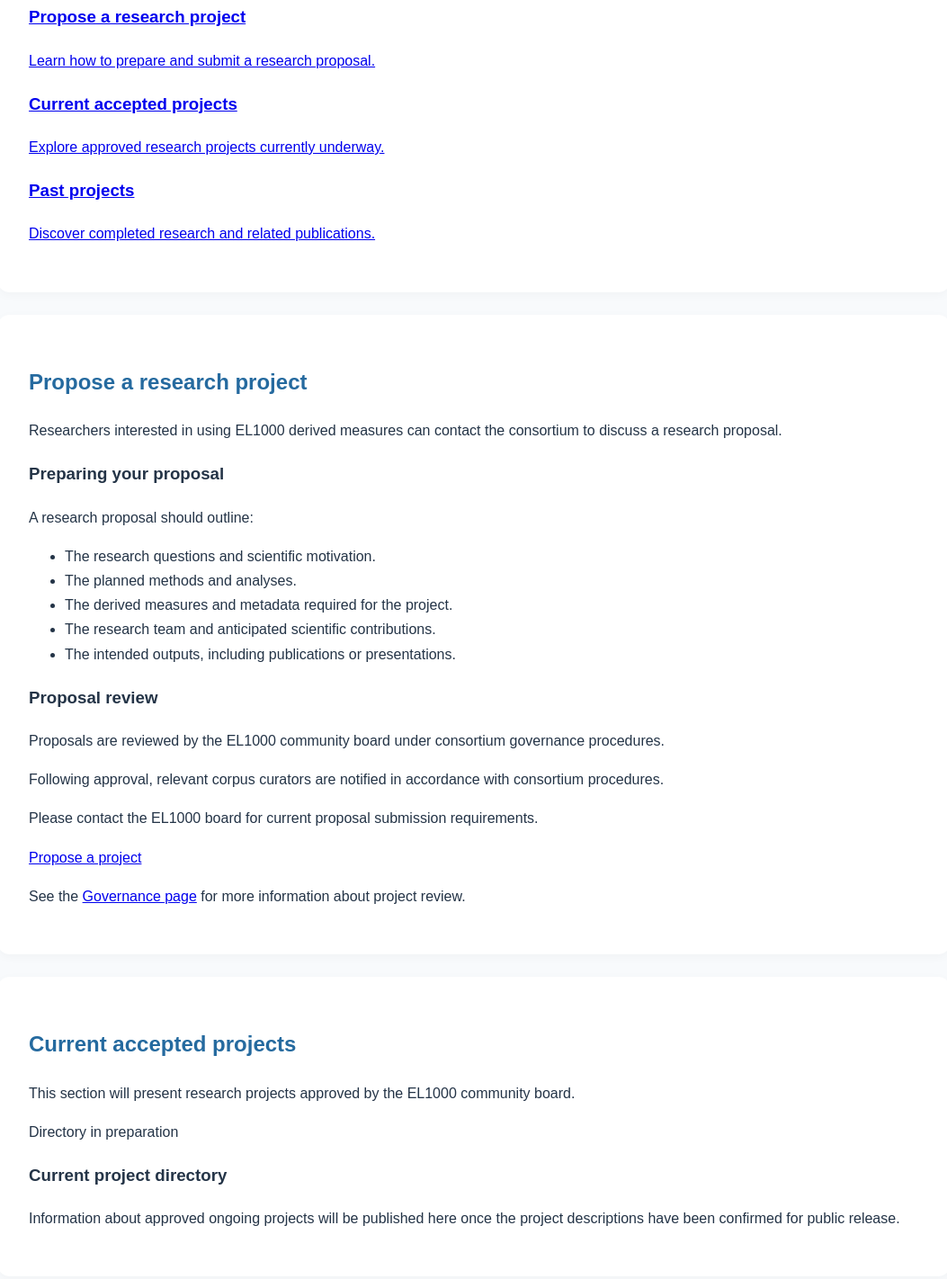
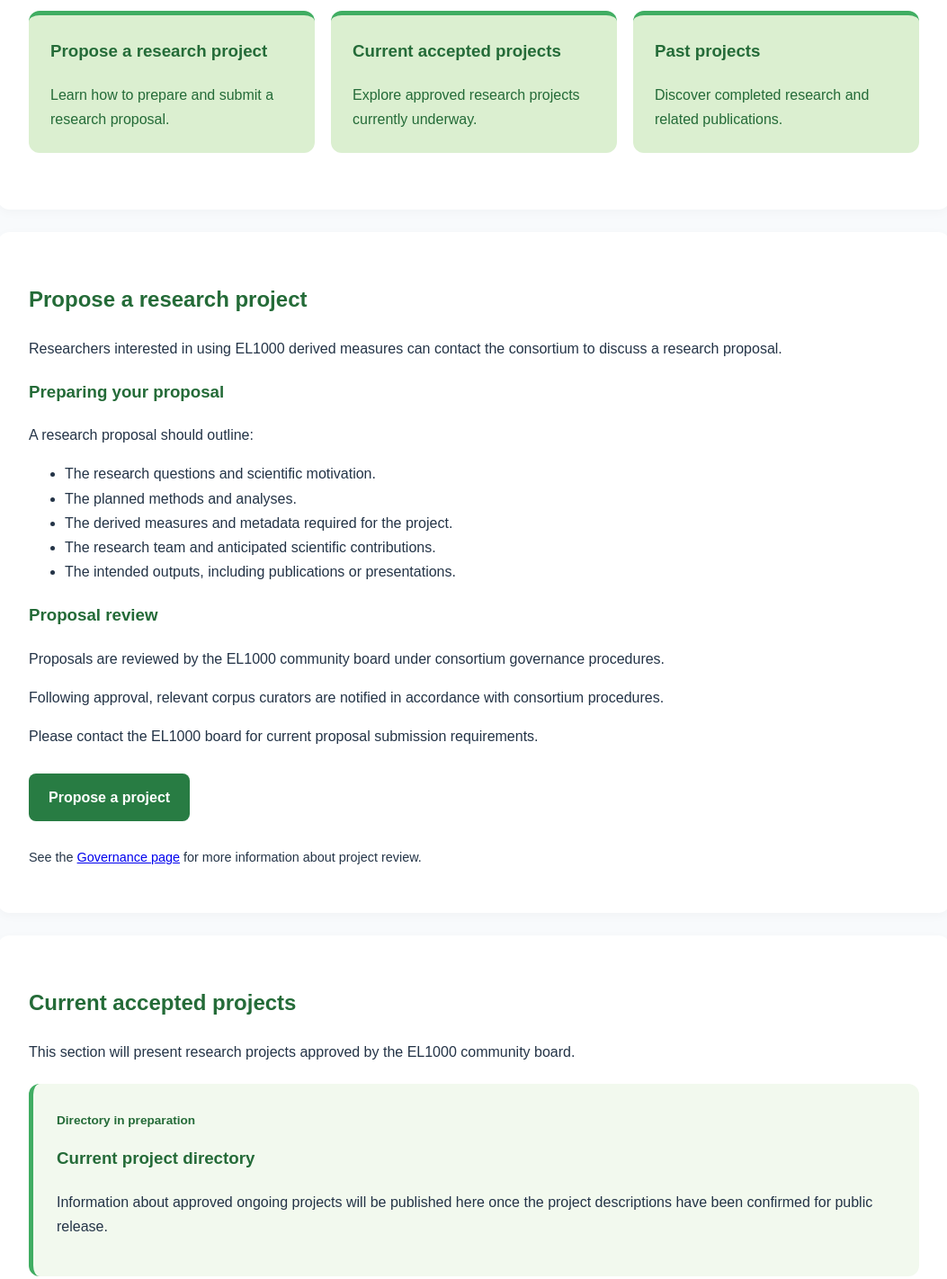
Before and after one commit to EL1000-consortium/el1000-consortium.github.io, a plain HTML site: page projects.html in a window 1280 px wide. Shown: the part 646-2068 px from the top of the page at 90% size, without its empty margins (113-1166 px from the left). Drawn offline with Linux system fonts and the light colour scheme.

Commit message:
Update style.css

```diff
--- a/style.css
+++ b/style.css
@@ -262,3 +262,120 @@ footer a {
     gap: 12px;
   }
 }
+
+/* ----------------------------------
+   EL1000 PROJECTS PAGE
+---------------------------------- */
+
+.projects-header {
+  background: #DBEFD0;
+  color: #246B38;
+}
+
+.projects-header h1 {
+  color: #246B38;
+}
+
+.projects-intro {
+  background: #FFFFFF;
+}
+
+.projects-navigation {
+  display: grid;
+  grid-template-columns:
+    repeat(auto-fit, minmax(220px, 1fr));
+  gap: 18px;
+  margin: 28px 0;
+}
+
+.project-nav-card {
+  display: block;
+  padding: 24px;
+  background: #DBEFD0;
+  border-top: 5px solid #40AD62;
+  border-radius: 12px;
+  color: #246B38;
+  text-decoration: none;
+  transition: transform 0.2s ease;
+}
+
+.project-nav-card:hover {
+  transform: translateY(-3px);
+}
+
+.project-nav-card h3 {
+  margin-top: 0;
+  color: #246B38;
+}
+
+.project-nav-card p {
+  margin-bottom: 0;
+  color: #246B38;
+}
+
+.projects-section {
+  scroll-margin-top: 80px;
+}
+
+.projects-section h2 {
+  color: #246B38;
+}
+
+.projects-section h3 {
+  color: #246B38;
+}
+
+.projects-button {
+  display: inline-block;
+  padding: 13px 22px;
+  margin: 12px 0;
+  border-radius: 8px;
+  background: #287C43;
+  color: #FFFFFF;
+  text-decoration: none;
+  font-weight: bold;
+}
+
+.projects-button:hover {
+  background: #1E6033;
+  color: #FFFFFF;
+}
+
+.projects-small-note {
+  font-size: 0.9rem;
+  margin-top: 16px;
+}
+
+.project-list-card {
+  padding: 26px;
+  margin: 22px 0;
+  border-radius: 12px;
+  background: #F2F9EE;
+  border-left: 5px solid #40AD62;
+}
+
+.project-list-card h3 {
+  margin-top: 14px;
+}
+
+.project-status {
+  display: inline-block;
+  font-size: 0.85rem;
+  font-weight: bold;
+  color: #246B38;
+}
+
+.projects-contact {
+  background: #DBEFD0;
+}
+
+.projects-contact h2 {
+  color: #246B38;
+}
+
+@media (max-width: 600px) {
+  .project-nav-card,
+  .project-list-card {
+    padding: 18px;
+  }
+}
```
